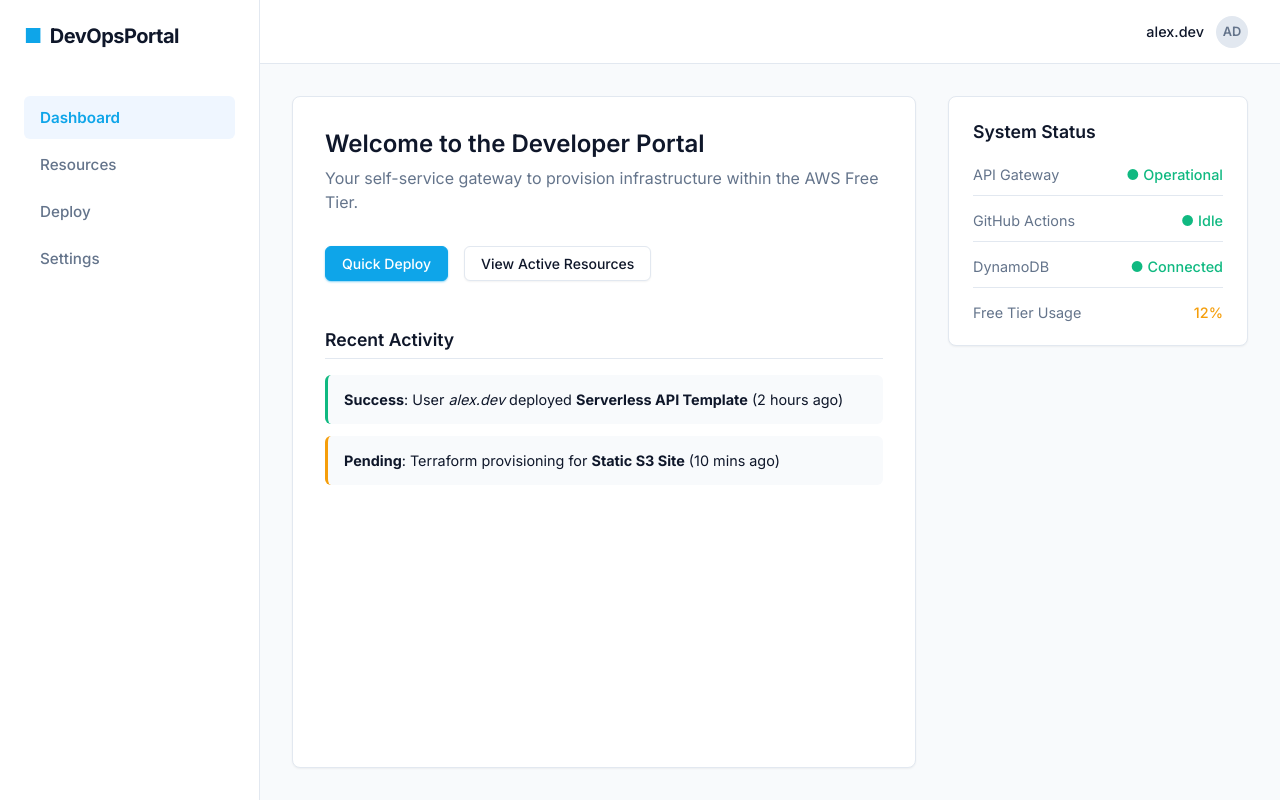
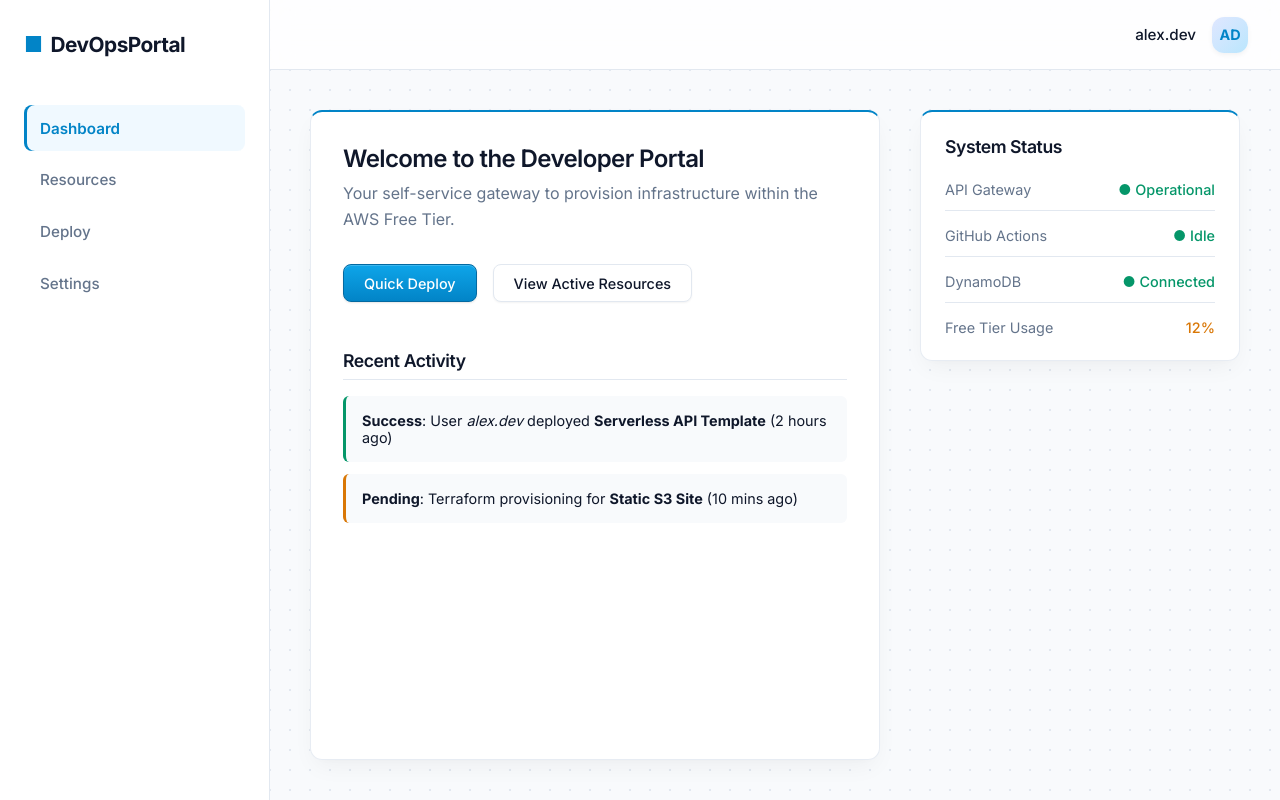
Before and after one commit to akhil96477/devops-portal, a React (Vite) app: page / in a window 1280 px wide. Built offline with nearby package versions, Linux system fonts and the light colour scheme.

Commit message:
Enhance UI with elegant textures and premium styling

```diff
--- a/src/App.css
+++ b/src/App.css
@@ -6,10 +6,11 @@
 
 /* SIDEBAR */
 .sidebar {
-  width: 260px;
-  background: var(--surface-color);
+  width: 270px;
+  background: rgba(255, 255, 255, 0.9);
+  backdrop-filter: blur(10px);
   border-right: 1px solid var(--border-color);
-  padding: 1.5rem;
+  padding: 2rem 1.5rem;
   display: flex;
   flex-direction: column;
   gap: 2rem;
@@ -17,7 +18,7 @@
 }
 
 .brand {
-  font-size: 1.25rem;
+  font-size: 1.3rem;
   font-weight: 700;
   color: var(--text-main);
   display: flex;
@@ -33,13 +34,13 @@
 .nav-links {
   display: flex;
   flex-direction: column;
-  gap: 0.25rem;
+  gap: 0.35rem;
   list-style: none;
 }
 
 .nav-item {
-  padding: 0.75rem 1rem;
-  border-radius: 6px;
+  padding: 0.85rem 1rem;
+  border-radius: 8px;
   cursor: pointer;
   color: var(--text-muted);
   transition: all 0.2s ease;
@@ -56,9 +57,10 @@
 }
 
 .nav-item.active {
-  background-color: #eff6ff;
+  background-color: #f0f9ff;
   color: var(--primary-color);
   font-weight: 600;
+  box-shadow: inset 3px 0 0 var(--primary-color);
 }
 
 /* MAIN LAYOUT */
@@ -70,44 +72,47 @@
 }
 
 .header {
-  height: 64px;
+  height: 70px;
   padding: 0 2rem;
   display: flex;
   align-items: center;
   justify-content: flex-end;
-  background: var(--surface-color);
+  background: rgba(255, 255, 255, 0.8);
+  backdrop-filter: blur(12px);
   border-bottom: 1px solid var(--border-color);
+  z-index: 5;
 }
 
 .user-profile {
   display: flex;
   align-items: center;
-  gap: 0.75rem;
-  font-size: 0.9rem;
+  gap: 1rem;
+  font-size: 0.95rem;
   font-weight: 500;
   color: var(--text-main);
 }
 
 .avatar {
-  width: 32px;
-  height: 32px;
-  border-radius: 50%;
-  background-color: #e2e8f0;
-  color: var(--text-muted);
+  width: 36px;
+  height: 36px;
+  border-radius: 12px; /* Squircle style */
+  background: linear-gradient(135deg, #e0e7ff, #bae6fd);
+  color: var(--primary-color);
   display: flex;
   align-items: center;
   justify-content: center;
-  font-weight: 600;
-  font-size: 0.8rem;
+  font-weight: 700;
+  font-size: 0.9rem;
+  box-shadow: 0 2px 5px rgba(0,0,0,0.05);
 }
 
 .content-area {
   flex: 1;
-  padding: 2rem;
+  padding: 2.5rem;
   overflow-y: auto;
   display: grid;
-  grid-template-columns: 1fr 300px;
-  gap: 2rem;
+  grid-template-columns: 1fr 320px;
+  gap: 2.5rem;
 }
 
 /* BUTTONS */
@@ -115,29 +120,32 @@
   background: #ffffff;
   color: var(--text-main);
   border: 1px solid var(--border-color);
-  padding: 0.5rem 1rem;
-  border-radius: 6px;
+  padding: 0.6rem 1.25rem;
+  border-radius: 8px;
   font-family: inherit;
-  font-size: 0.875rem;
+  font-size: 0.9rem;
   font-weight: 500;
   cursor: pointer;
   transition: all 0.2s ease;
-  box-shadow: var(--shadow-sm);
+  box-shadow: 0 1px 2px rgba(0,0,0,0.05);
 }
 
 .btn:hover {
   background: #f8fafc;
   border-color: #cbd5e1;
+  transform: translateY(-1px);
+  box-shadow: 0 4px 6px rgba(0,0,0,0.05);
 }
 
 .btn.primary {
-  background: var(--primary-color);
+  background: linear-gradient(180deg, #0ea5e9, #0284c7);
   color: #ffffff;
-  border: 1px solid var(--primary-color);
-  box-shadow: 0 1px 2px rgba(14, 165, 233, 0.5);
+  border: 1px solid #0369a1;
+  box-shadow: 0 1px 2px rgba(0,0,0,0.1), inset 0 1px 0 rgba(255,255,255,0.2);
 }
 
 .btn.primary:hover {
-  background: var(--primary-hover);
-  border-color: var(--primary-hover);
+  background: linear-gradient(180deg, #0284c7, #0369a1);
+  transform: translateY(-1px);
+  box-shadow: 0 4px 8px rgba(2, 132, 199, 0.25);
 }
--- a/src/index.css
+++ b/src/index.css
@@ -1,23 +1,23 @@
 @import url('https://fonts.googleapis.com/css2?family=Inter:wght@300;400;500;600;700&family=JetBrains+Mono:wght@400;500&display=swap');
 
 :root {
-  /* Minimal SaaS Theme */
-  --bg-color: #f8fafc;        /* Very light gray/blue background */
-  --surface-color: #ffffff;   /* Pure white panels */
-  --border-color: #e2e8f0;    /* Subtle borders */
+  /* Elegant SaaS Theme */
+  --bg-color: #f8fafc;
+  --surface-color: #ffffff;
+  --border-color: #e2e8f0;
 
-  --text-main: #0f172a;       /* Navy/slate dark text */
-  --text-muted: #64748b;      /* Gray text for secondary info */
+  --text-main: #0f172a;
+  --text-muted: #64748b;
 
-  --primary-color: #0ea5e9;   /* Nice modern blue for primary actions */
-  --primary-hover: #0284c7;
+  --primary-color: #0284c7;   /* Deeper elegant blue */
+  --primary-hover: #0369a1;
 
-  --success: #10b981;
-  --warning: #f59e0b;
-  --danger: #ef4444;
+  --success: #059669;
+  --warning: #d97706;
+  --danger: #dc2626;
 
-  --shadow-sm: 0 1px 2px 0 rgb(0 0 0 / 0.05);
-  --shadow-md: 0 4px 6px -1px rgb(0 0 0 / 0.1), 0 2px 4px -2px rgb(0 0 0 / 0.1);
+  --shadow-sm: 0 1px 3px 0 rgb(0 0 0 / 0.04), 0 1px 2px -1px rgb(0 0 0 / 0.04);
+  --shadow-md: 0 10px 25px -5px rgb(0 0 0 / 0.05), 0 8px 10px -6px rgb(0 0 0 / 0.02);
 }
 
 * {
@@ -30,6 +30,9 @@ body {
   margin: 0;
   font-family: 'Inter', system-ui, -apple-system, sans-serif;
   background-color: var(--bg-color);
+  /* Elegant subtle dot grid texture */
+  background-image: radial-gradient(var(--border-color) 1px, transparent 1px);
+  background-size: 20px 20px;
   color: var(--text-main);
   min-height: 100vh;
   -webkit-font-smoothing: antialiased;
@@ -39,39 +42,45 @@ h1, h2, h3, h4, h5, h6 {
   font-weight: 600;
   color: var(--text-main);
   margin-bottom: 0.5rem;
+  letter-spacing: -0.025em;
 }
 
 p {
-  line-height: 1.5;
+  line-height: 1.6;
 }
 
 code {
   font-family: 'JetBrains Mono', monospace;
-  font-size: 0.875em;
+  font-size: 0.85em;
   background-color: #f1f5f9;
-  padding: 0.2em 0.4em;
-  border-radius: 4px;
+  padding: 0.25em 0.5em;
+  border-radius: 6px;
+  color: #334155;
 }
 
-/* Clean Panel Utility */
+/* Elegant Panel Utility */
 .panel {
-  background-color: var(--surface-color);
-  border: 1px solid var(--border-color);
-  border-radius: 8px;
-  box-shadow: var(--shadow-sm);
+  background-color: rgba(255, 255, 255, 0.95);
+  backdrop-filter: blur(8px);
+  -webkit-backdrop-filter: blur(8px);
+  border: 1px solid rgba(226, 232, 240, 0.8);
+  border-top: 2px solid var(--primary-color);
+  border-radius: 12px;
+  box-shadow: var(--shadow-md);
+  transition: transform 0.2s ease, box-shadow 0.2s ease;
 }
 
 /* Scrollbar */
 ::-webkit-scrollbar {
-  width: 8px;
-  height: 8px;
+  width: 6px;
+  height: 6px;
 }
 ::-webkit-scrollbar-track {
   background: transparent;
 }
 ::-webkit-scrollbar-thumb {
   background: #cbd5e1;
-  border-radius: 4px;
+  border-radius: 10px;
 }
 ::-webkit-scrollbar-thumb:hover {
   background: #94a3b8;
```
